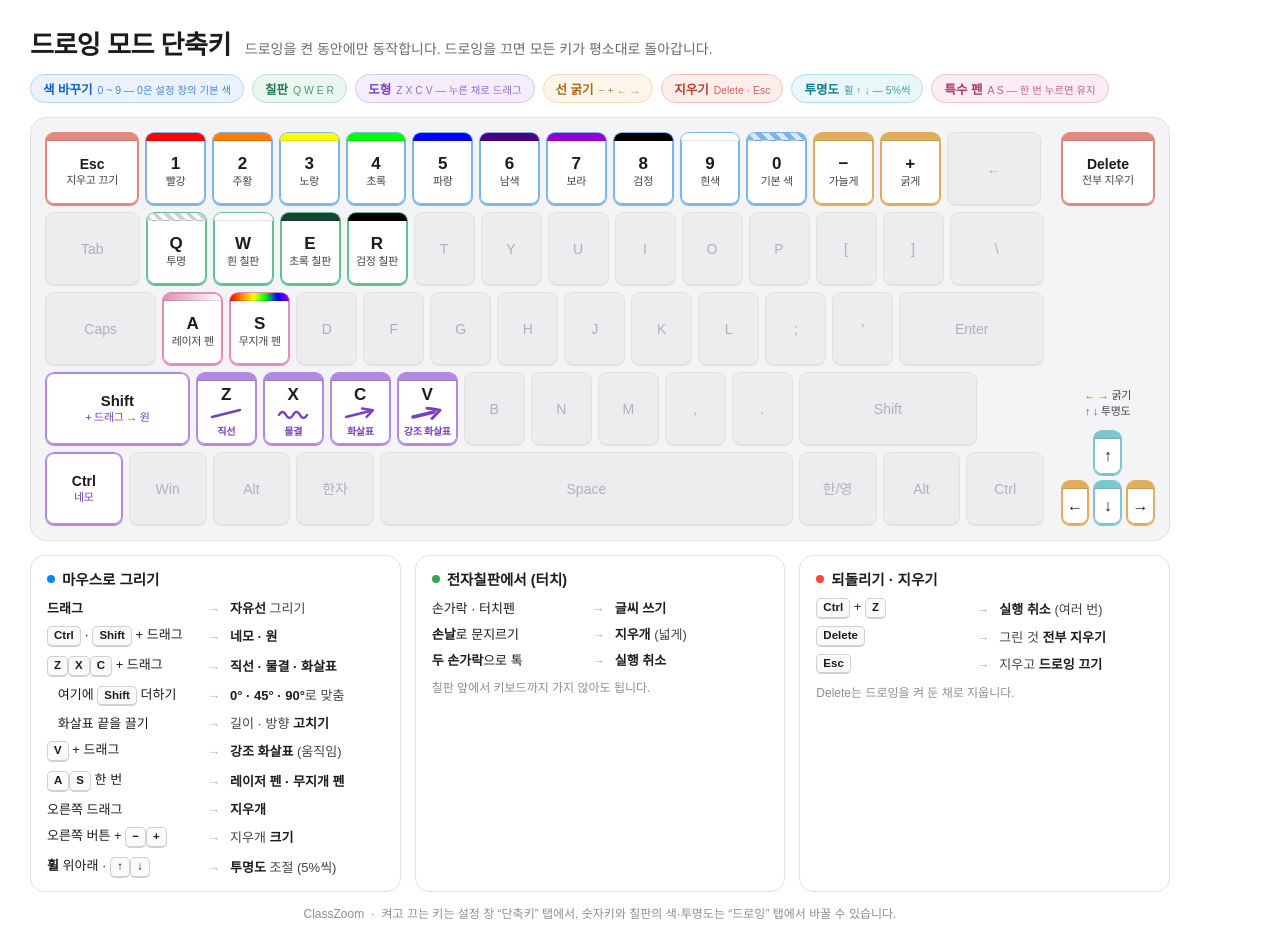
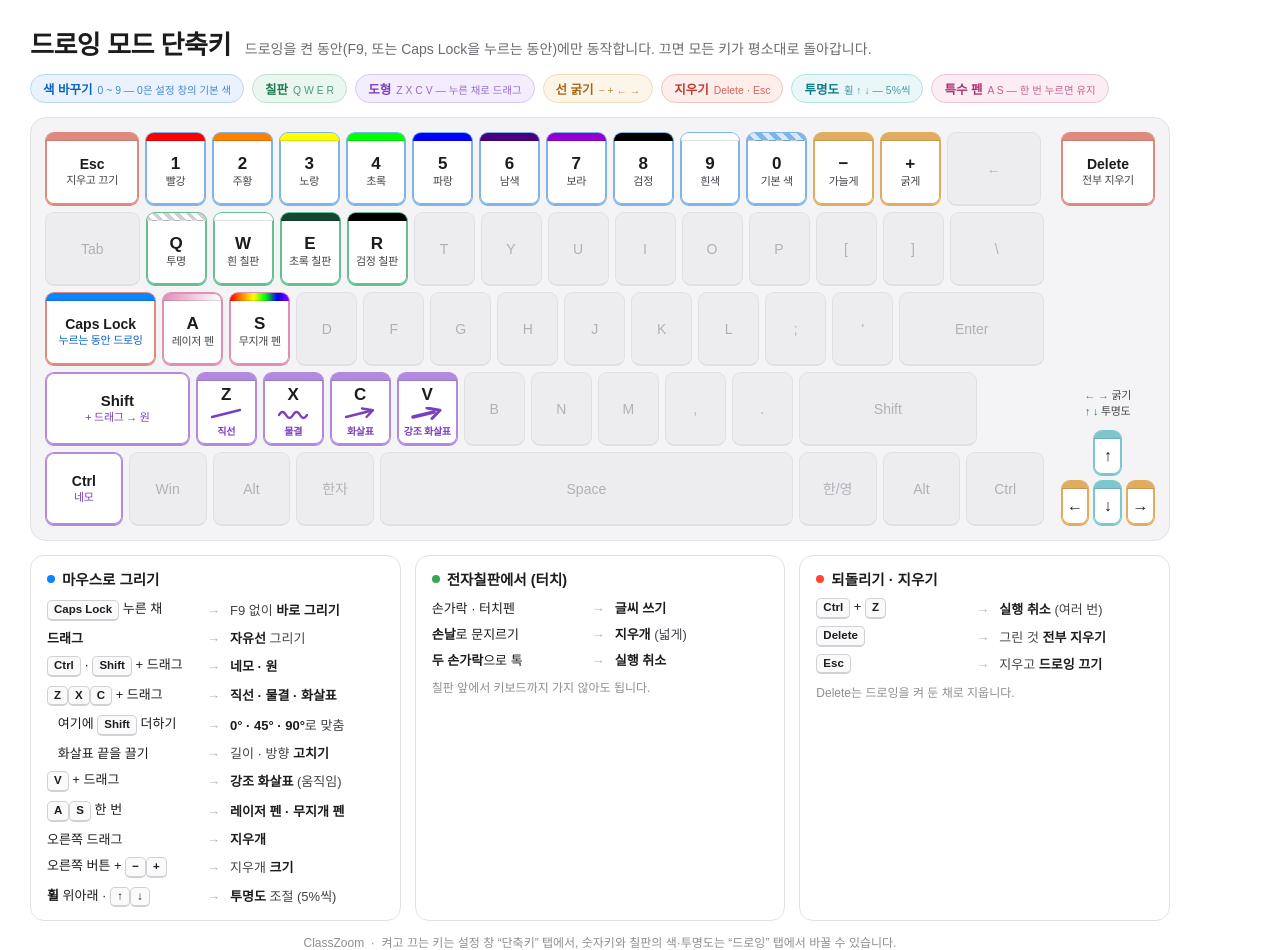
Before and after one commit to codersongpro/mouse, a plain HTML site: page windows/shortcuts-guide.html in a window 1280 px wide. Before the commit the page ends 921 px from the top, so only its background shows below. Drawn offline with Linux system fonts and the light colour scheme.

Commit message:
Draw while Caps Lock is held (Windows)
Holding Caps Lock turns drawing on without F9, with all drawing keys
(V emphasis arrow, C arrow, Ctrl rectangle, colours). Releasing it
turns drawing off but keeps the ink and the emphasis arrow on screen
while clicks pass through; the chosen pen carries over to the next
hold. Shift+Caps Lock still toggles capitals. A stroke in progress
finishes before drawing turns off. Can be switched off in Settings >
Hotkeys. Version 1.2.8.

Co-Authored-By: Claude Opus 5.5 <noreply@anthropic.com>
Claude-Session: https://claude.ai/code/session_01A7oqvKdSjdYe6hdTFPD8rC

```diff
--- a/windows/shortcuts-guide.html
+++ b/windows/shortcuts-guide.html
@@ -10,7 +10,7 @@
 
     & "C:\Program Files (x86)\Microsoft\Edge\Application\msedge.exe" --headless=new --disable-gpu `
       --hide-scrollbars --virtual-time-budget=4000 --force-device-scale-factor=1 `
-      --default-background-color=FFFFFFFF --screenshot="shortcuts.png" --window-size=1200,900 `
+      --default-background-color=FFFFFFFF --screenshot="shortcuts.png" --window-size=1200,930 `
       "file:///<이 파일의 전체 경로>"
 
   키 칸 너비는 "유닛"으로 잡는다. 1유닛 = --u, 키 사이 간격 = --gap.
@@ -127,7 +127,7 @@
 
   <header>
     <h1>드로잉 모드 단축키</h1>
-    <span class="sub">드로잉을 켠 동안에만 동작합니다. 드로잉을 끄면 모든 키가 평소대로 돌아갑니다.</span>
+    <span class="sub">드로잉을 켠 동안(F9, 또는 Caps Lock을 누르는 동안)에만 동작합니다. 끄면 모든 키가 평소대로 돌아갑니다.</span>
   </header>
 
   <div class="legend">
@@ -187,7 +187,7 @@
     </div>
 
     <div class="row">
-      <div class="key k175 dim"><span class="cap">Caps</span></div>
+      <div class="key k175 on g-clear bar-top"><span class="bar" style="background:#0a84ff"></span><span class="cap" style="font-size:14px">Caps Lock</span><span class="note" style="color:#0a64c8">누르는 동안 드로잉</span></div>
       <div class="key k1 on g-pen bar-top"><span class="bar" style="background:linear-gradient(90deg,#e08fb6,rgba(224,143,182,0))"></span><span class="cap">A</span><span class="note">레이저 펜</span></div>
       <div class="key k1 on g-pen bar-top"><span class="bar" style="background:linear-gradient(90deg,#f00,#f80,#ff0,#0f0,#00f,#80f)"></span><span class="cap">S</span><span class="note">무지개 펜</span></div>
       <div class="key k1 dim"><span class="cap">D</span></div>
@@ -241,6 +241,7 @@
 
     <div class="card">
       <h2><span class="dot" style="background:#0a84ff"></span>마우스로 그리기</h2>
+      <div class="line"><span class="act"><span class="kbd">Caps Lock</span> 누른 채</span><span class="arrow">&rarr;</span><span class="what">F9 없이 <b>바로 그리기</b></span></div>
       <div class="line"><span class="act"><b>드래그</b></span><span class="arrow">&rarr;</span><span class="what"><b>자유선</b> 그리기</span></div>
       <div class="line"><span class="act"><span class="kbd">Ctrl</span> · <span class="kbd">Shift</span> + 드래그</span><span class="arrow">&rarr;</span><span class="what"><b>네모 · 원</b></span></div>
       <div class="line"><span class="act"><span class="kbd">Z</span><span class="kbd">X</span><span class="kbd">C</span> + 드래그</span><span class="arrow">&rarr;</span><span class="what"><b>직선 · 물결 · 화살표</b></span></div>
```
Also changed, not shown: version.txt, windows/shortcuts.png, windows/사용안내.txt, 5 other files.
